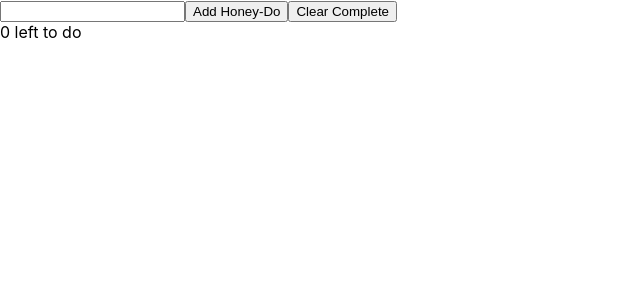
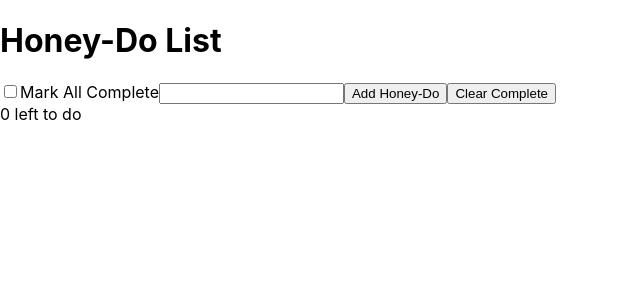
Before and after one commit to aggartman/todo-react, a React (Create React App) app: page / in a window 1280 px wide. Shown: the top 300 px of the page, without its empty margins (0-640 px from the left). Built offline with nearby package versions, Linux system fonts and the light colour scheme.

Commit message:
Add complete all button

```diff
--- a/src/App.js
+++ b/src/App.js
@@ -25,6 +25,12 @@ function App() {
   useEffect(() => {
     localStorage.setItem(LOCAL_STORAGE_KEY, JSON.stringify(todos))
   }, [todos])
+
+  function setTodosComplete(complete) {
+    setTodos((prevTodos) => {
+      return prevTodos.map((todo) => ({ ...todo, complete }))
+    })
+  }
 
   function handleKeyDown(e) {
     if (e.key === 'Enter') handleAddTodo()
@@ -72,6 +78,15 @@ function App() {
 
   return (
     <>
+      <h1>Honey-Do List</h1>
+      <label>
+        <input
+          type="checkbox"
+          checked={todos.length > 0 && todos.every((todo) => todo.complete)}
+          onChange={(e) => setTodosComplete(e.target.checked)}
+        />
+        Mark All Complete
+      </label>
       <TodoList
         todos={todos}
         toggleTodo={toggleTodo}
```
